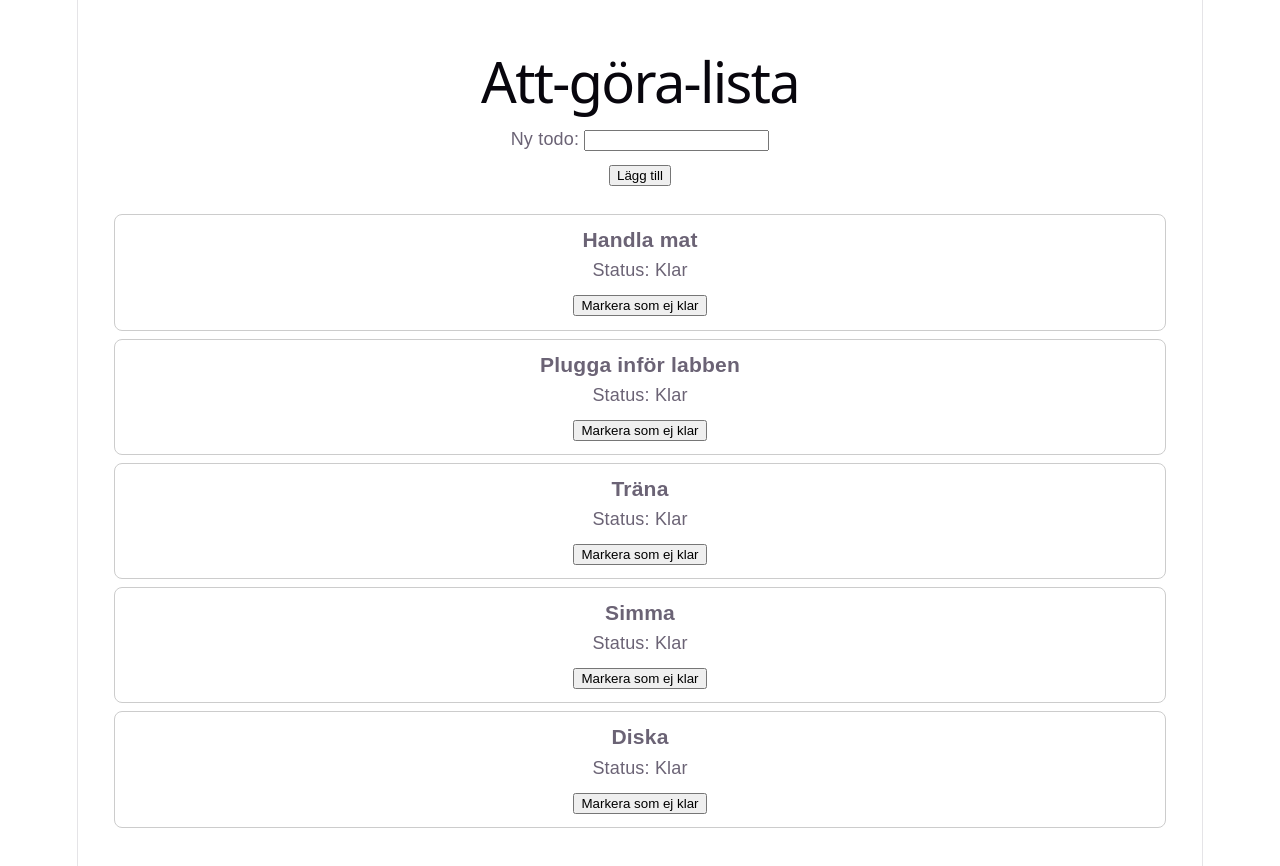
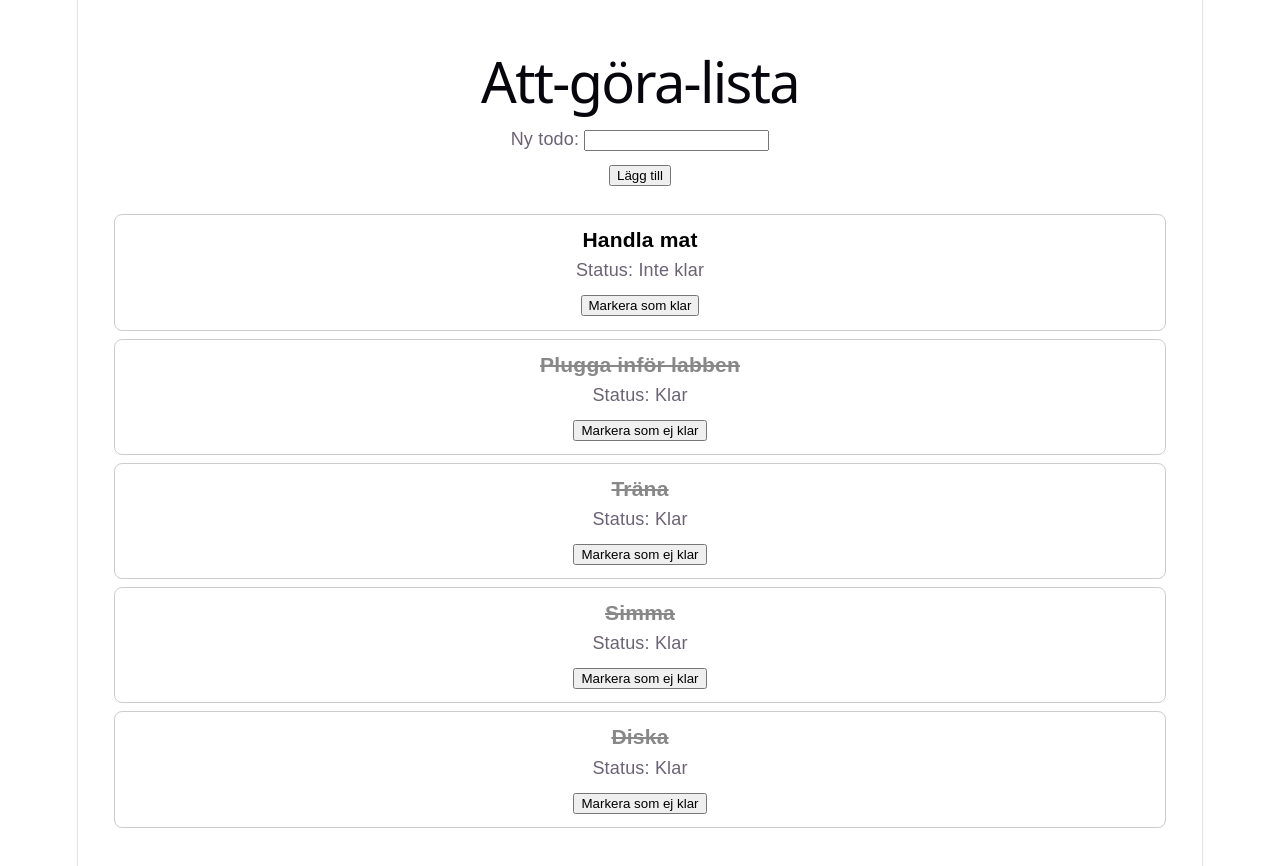
Before and after one commit to Peshro96/Labb-1---React.JS-Webbapplikation, a React (Vite) app: page / in a window 1280 px wide. Shown: the top 866 px of the page. Built offline with nearby package versions, Linux system fonts and the light colour scheme; data requests are answered from the project's data file.

Commit message:
style completed todos as struck through

```diff
--- a/db.json
+++ b/db.json
@@ -3,7 +3,7 @@
     {
       "id": 1,
       "title": "Handla mat",
-      "done": true
+      "done": false
     },
     {
       "id": 2,
--- a/src/components/TodoItem.tsx
+++ b/src/components/TodoItem.tsx
@@ -18,7 +18,15 @@ export default function TodoItem({ todo, onToggleTodo }: TodoItemProps) {
         listStyle: "none",
       }}
     >
-      <h3 style={{ margin: "0 0 4px 0" }}>{todo.title}</h3>
+      <h3
+        style={{
+          margin: "0 0 4px 0",
+          textDecoration: todo.done ? "line-through" : "none",
+          color: todo.done ? "#888" : "#000",
+        }}
+      >
+        {todo.title}
+      </h3>
       <p style={{ margin: "0 0 8px 0" }}>
         Status: {todo.done ? "Klar" : "Inte klar"}
       </p>
```
